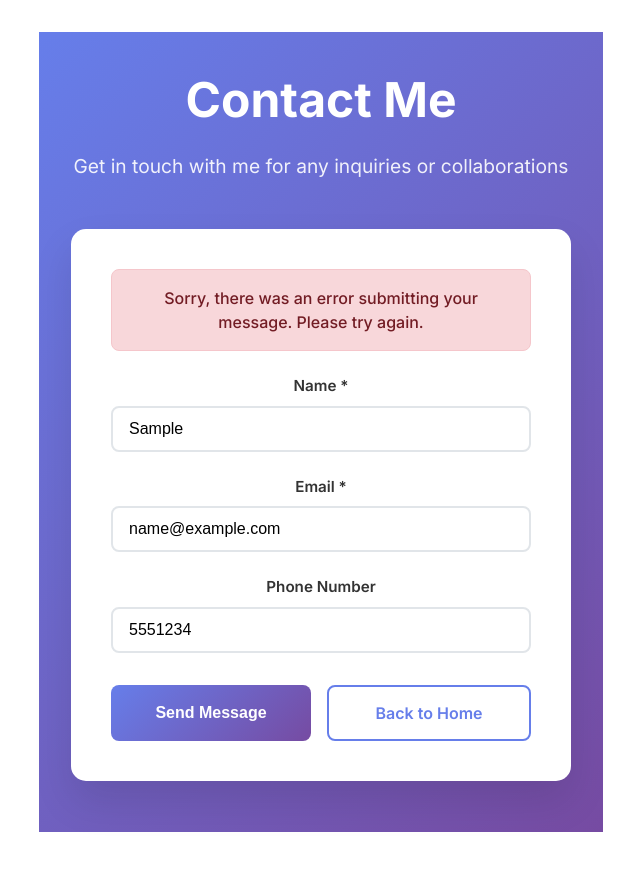
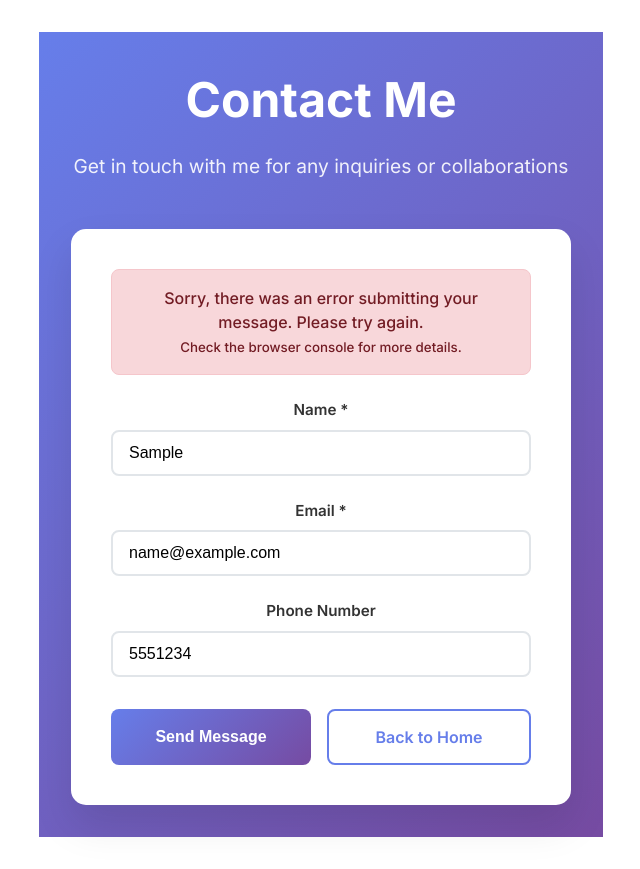
Before and after one commit to AlanGlitching/testform1, a React (Vite) app: page /contact in a window 1280 px wide. Both pictures are taken after typing "Sample", "name@example.com", "5551234" into the empty fields and a click on the button "Send Message". Shown: the whole page, without its empty margins (319-959 px from the left). Built offline with nearby package versions, Linux system fonts and the light colour scheme; no server answers.

Commit message:
compush005

```diff
--- a/src/components/Contact.tsx
+++ b/src/components/Contact.tsx
@@ -25,7 +25,14 @@ function Contact() {
     setIsSubmitting(true);
     setSubmitStatus('idle');
 
+    // Debug: Log environment variables
+    console.log('Environment variables check:');
+    console.log('VITE_SUPABASE_URL:', import.meta.env.VITE_SUPABASE_URL);
+    console.log('VITE_SUPABASE_ANON_KEY:', import.meta.env.VITE_SUPABASE_ANON_KEY ? 'Present' : 'Missing');
+
     try {
+      console.log('Attempting to insert data:', formData);
+
       const { data, error } = await supabase
         .from('contacts')
         .insert([
@@ -39,7 +46,7 @@ function Contact() {
         .select();
 
       if (error) {
-        console.error('Error submitting form:', error);
+        console.error('Supabase error:', error);
         setSubmitStatus('error');
         throw error;
       }
@@ -73,6 +80,8 @@ function Contact() {
           {submitStatus === 'error' && (
             <div className={styles.errorMessage}>
               Sorry, there was an error submitting your message. Please try again.
+              <br />
+              <small>Check the browser console for more details.</small>
             </div>
           )}
 
```
